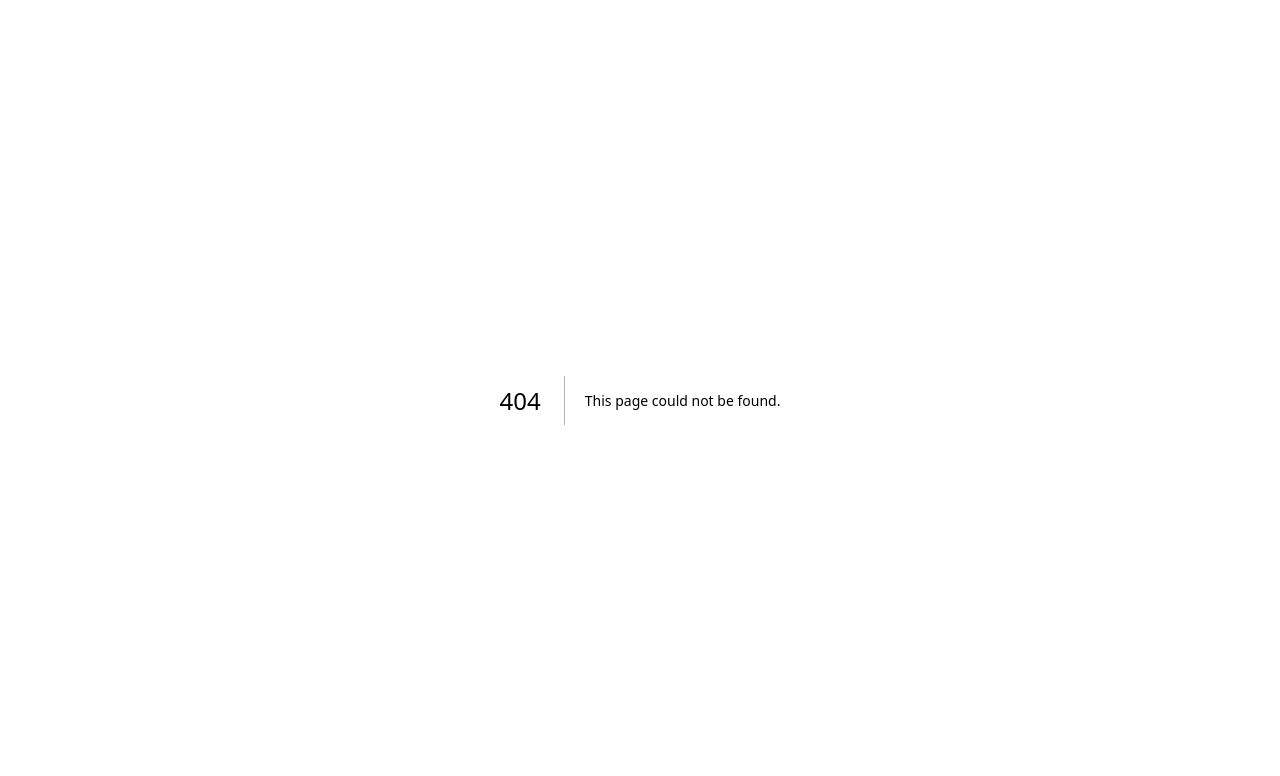
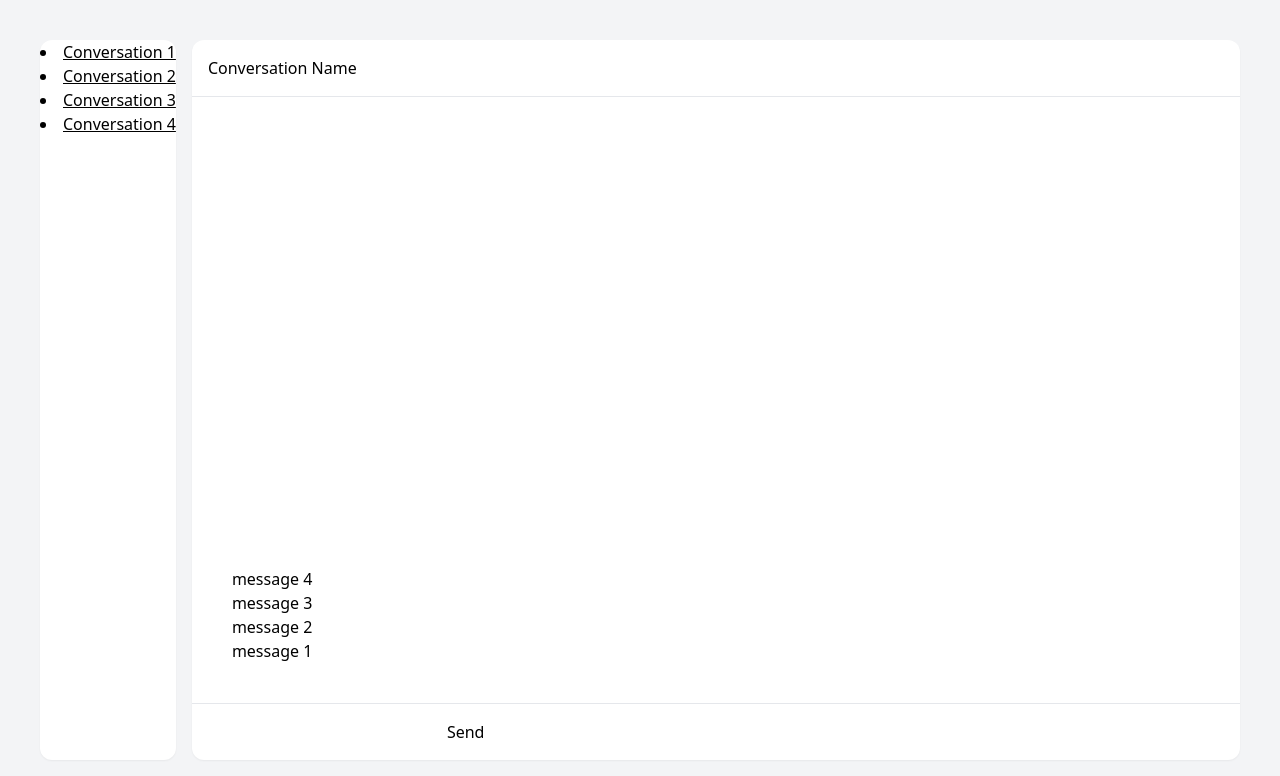
Before and after one commit to aaronconway7/blink-code-test, a Next.js app: page /5f58bcd7200c90cfaac93778 in a window 1280 px wide. Before the commit this address had no page. Shown: the top 776 px of the page. Built offline with nearby package versions, Linux system fonts and the light colour scheme.

Commit message:
basic layout

```diff
--- /dev/null
+++ b/app/[conversationId]/page.tsx
@@ -0,0 +1,19 @@
+export default function Conversation() {
+  return (
+    <>
+      <div className="p-4 border-b">
+        <h1>Conversation Name</h1>
+      </div>
+      <div className="p-10 overflow-y-auto grow flex flex-col-reverse">
+        <p>message 1</p>
+        <p>message 2</p>
+        <p>message 3</p>
+        <p>message 4</p>
+      </div>
+      <form className="sticky bottom-0 flex gap-2 p-4 border-t">
+        <input type="text" />
+        <button type="submit">Send</button>
+      </form>
+    </>
+  )
+}
--- a/app/layout.tsx
+++ b/app/layout.tsx
@@ -1,8 +1,10 @@
 import './globals.css'
 
+import Sidebar from '@/components/Sidebar'
+
 export const metadata = {
-  title: 'Create Next App',
-  description: 'Generated by create next app',
+  title: 'Blink Code Test - Chat App',
+  description: 'Code test for Blink by Aaron Conway: A basic chat application.',
 }
 
 export default function RootLayout({
@@ -12,7 +14,12 @@ export default function RootLayout({
 }) {
   return (
     <html lang="en">
-      <body>{children}</body>
+      <body className="bg-gray-100 p-10 flex gap-4 h-screen overflow-hidden">
+        <Sidebar />
+        <main className="bg-white grow overflow-y-auto flex flex-col rounded-xl shadow-sm">
+          {children}
+        </main>
+      </body>
     </html>
   )
 }
--- /dev/null
+++ b/components/Sidebar.tsx
@@ -0,0 +1,14 @@
+export default function Sidebar() {
+  return (
+    <aside className="bg-white rounded-xl shadow-sm overflow-y-auto">
+      <nav>
+        <u>
+          <li>Conversation 1</li>
+          <li>Conversation 2</li>
+          <li>Conversation 3</li>
+          <li>Conversation 4</li>
+        </u>
+      </nav>
+    </aside>
+  )
+}
```
